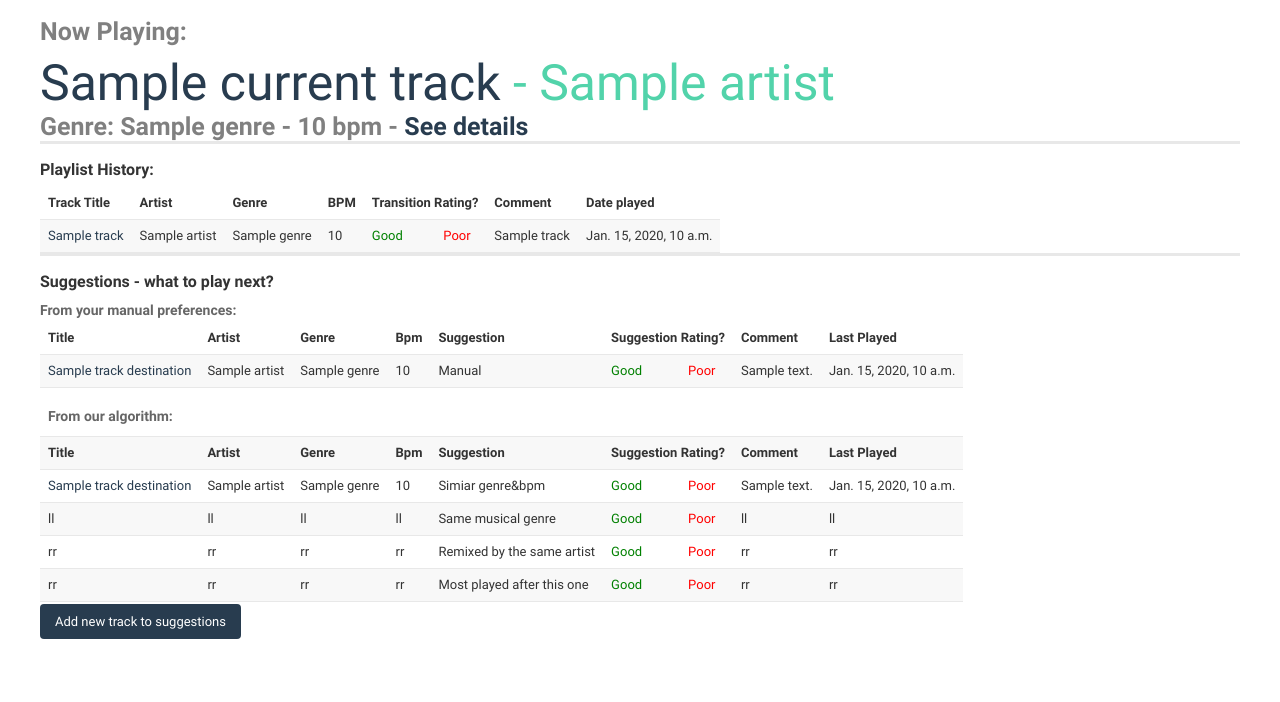
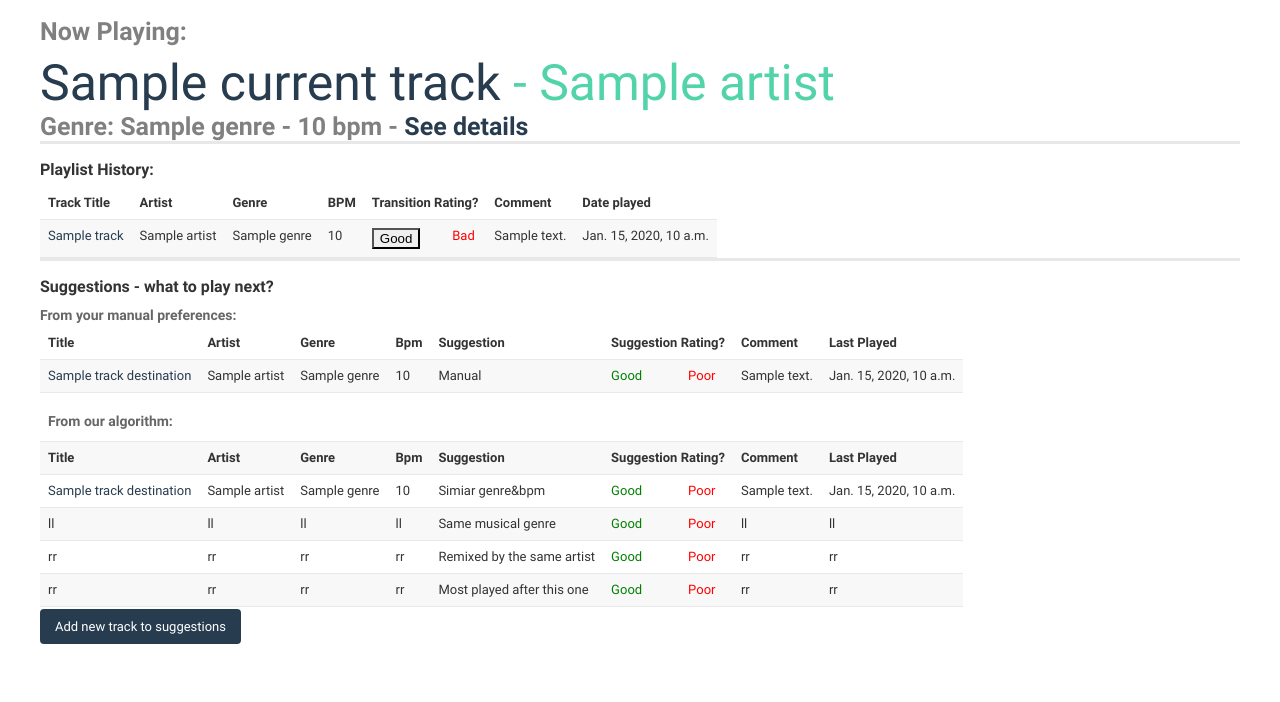
Before and after one commit to rubicontext/rubitrack, a Django app: template rubitrack/track/templates/track/currently_playing.html in a window 1280 px wide. Shown: the part 147-849 px from the top of the page. Before the commit the page ends 786 px from the top, so only its background shows below. Run offline with Django 3.2, Linux system fonts and the light colour scheme; the template is opened without the code that fills it: most values are stand-ins (such as "Sample title", 1, 10 or a date in 2020).

Commit message:
fix now playing empty +sync

```diff
--- a/rubitrack/track/models.py
+++ b/rubitrack/track/models.py
@@ -63,9 +63,6 @@ class Track(models.Model):
             return self.genre.name.startswith('T')
         else:
             return False
-    def get_related_manual_input(self):
-        suggestions_manual_input = TrackToTrack.objects.filter(track_source=self)
-        return suggestions_manual_input
 
 class Playlist(models.Model):
     name = models.CharField(max_length=200)
--- a/rubitrack/track/templates/track/currently_playing.html
+++ b/rubitrack/track/templates/track/currently_playing.html
@@ -50,9 +50,18 @@
      <td>{{ currentPlay.track.artist.name }}</td>
      <td>{{ currentPlay.track.genre.name }}</td>
      <td>{{ currentPlay.track.bpm|floatformat}}</td>
-     <td class="good_transition">Good</td>
-     <td class="bad_transition">Poor</td>
-     <td>{{ currentPlay.track.title }}</td>
+
+     <td class="good_transition">
+            <button onclick="add_new_transition({{currentTrack.id}}, {{currentTransition.track_destination.id}}, 5);">
+              Good
+            </button>
+        </td>
+     <td class="bad_transition">
+
+              Bad
+
+     </td>
+     <td>{{ currentPlay.track.comment }}</td>
      <td>{{ currentPlay.date_played }}</td>
   </tr>
   {% endfor %}
@@ -198,6 +207,12 @@
 
     }, 10000);
 
+    //asynchron action click on rating GOOD/POOR
+    function add_new_transition(track_source_id, track_destination_id, transition_rating) {
+        $.get('../add_new_transition/'+track_source_id+'/'+track_destination_id+'/'+transition_rating+'/', function (data) {
+            alert("New transition saved!");
+        });
+    }
 
 
 
```
Also changed, not shown: rubitrack/track/currently_playing.py (+8 -8 lines).
